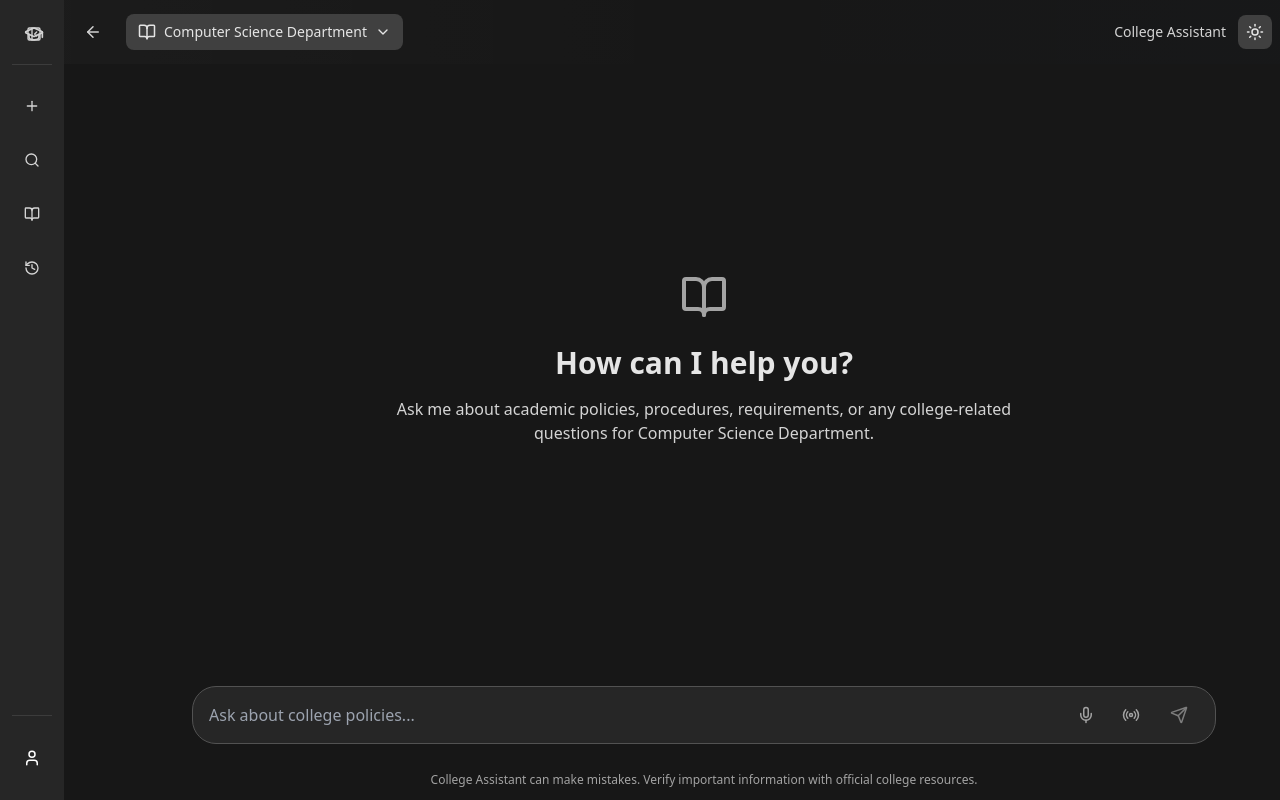
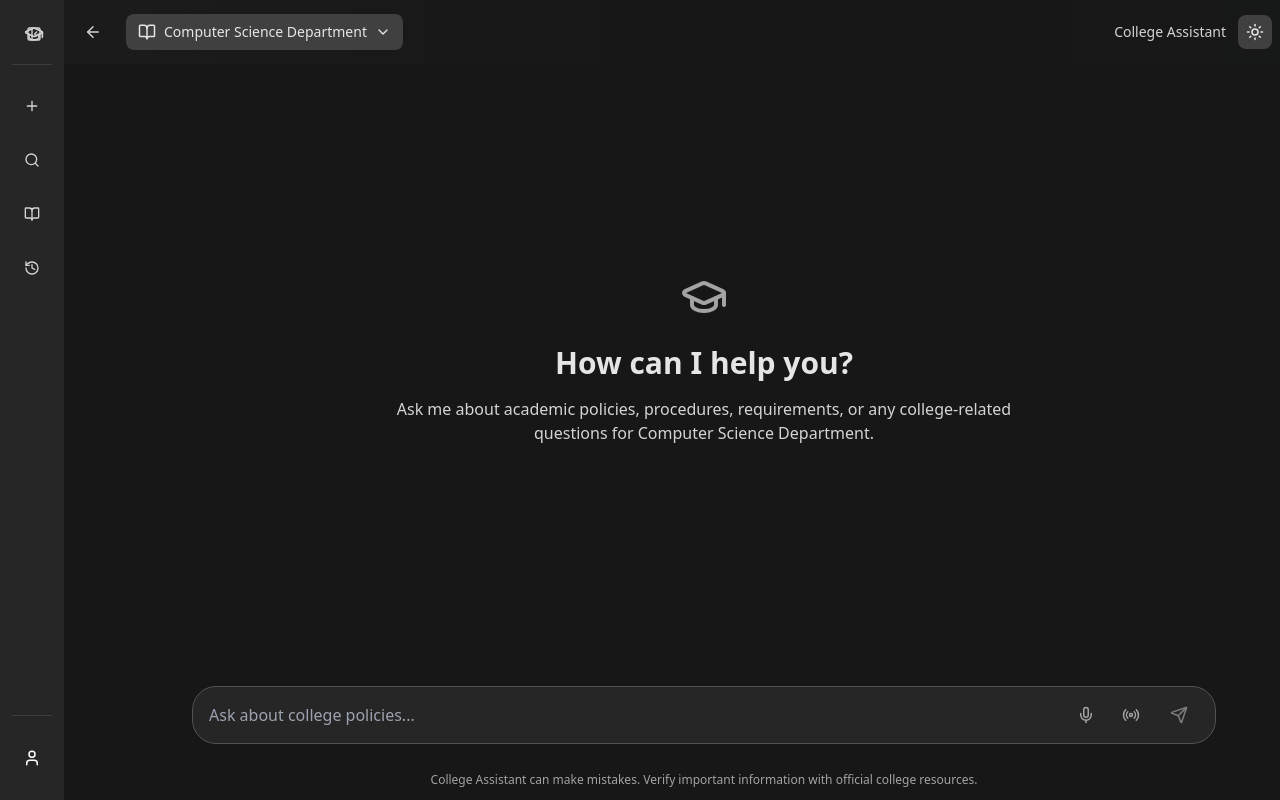
Before and after one commit to Vasu-Devs/ChatBotUI, a React (Vite) app in the folder my-app/: page / in a window 1280 px wide. Both pictures are taken after a click on the button "Start Chatting". Built offline with nearby package versions, Linux system fonts and the light colour scheme.

Commit message:
Layout fixes

```diff
--- a/my-app/src/App.jsx
+++ b/my-app/src/App.jsx
@@ -551,7 +551,7 @@ const WelcomeScreen = ({ selectedSchool, onSuggestionClick }) => {
     <div className="h-full flex flex-col px-4 pt-20 md:pt-16">
       <div className="flex-1 flex flex-col items-center justify-center">
         <div className="text-center max-w-2xl mb-8">
-          <BookOpen size={48} className={`mx-auto mb-6 ${colors.textMuted}`} />
+          <GraduationCap size={48} className={`mx-auto mb-6 ${colors.textMuted}`} />
           <h2 className={`text-3xl font-semibold mb-4 ${colors.text}`}>How can I help you?</h2>
           <p className={`${colors.textSecondary} mb-8`}>
             Ask me about academic policies, procedures, requirements, or any college-related questions for {selectedSchool}.
```
